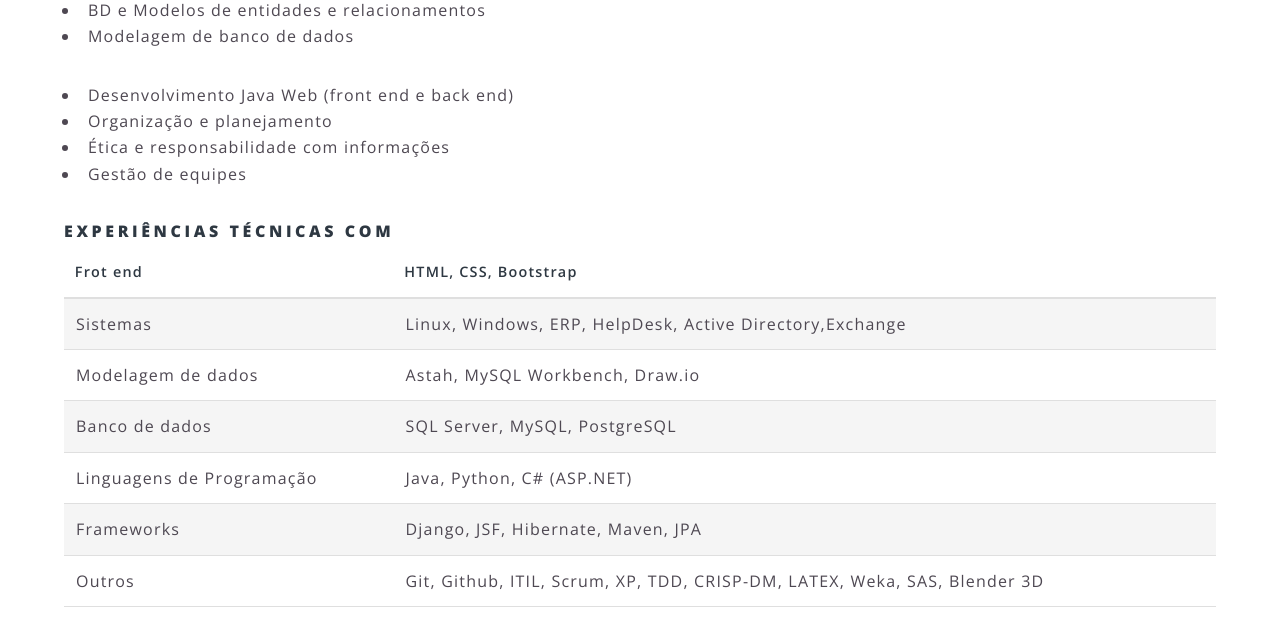
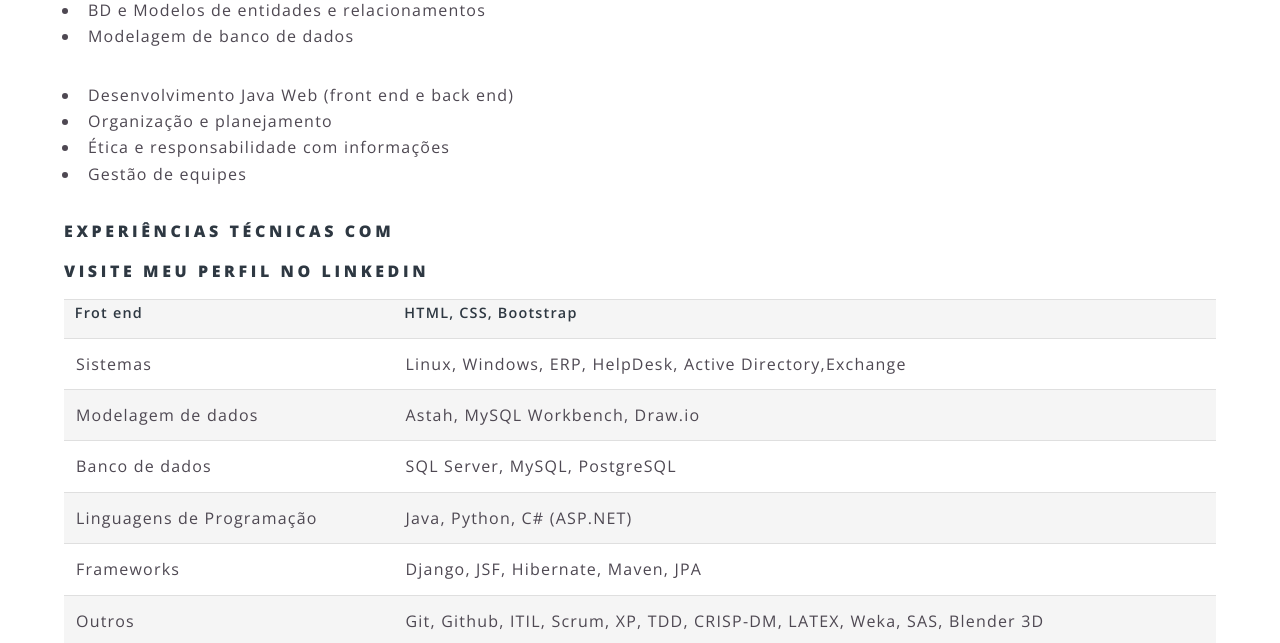
Before and after one commit to SaraFernandes/sarafernandes.github.io_sfdhgdfg, a Jekyll site: the page built from outras.html, in a window 1280 px wide and 900 px high, scrolled down 1023 px, cut to the strip 0-643 px from the top of the window. Built offline with Jekyll 4.4.1, drawn with Linux system fonts in a browser that asks for light colours.

```diff
--- a/outras.html
+++ b/outras.html
@@ -95,12 +95,14 @@
 				<div class="table-wrapper">
 					<table>
 						<thead>
+							<h4>Visite meu perfil no LinkedIn</h4>
+						</thead>
+						<tbody>
 							<tr>
-								<th>Frot end</th>
+								<b><th>Frot end</th></b>
 								<th>HTML, CSS, Bootstrap</th>
 							</tr>
-						</thead>
-						<tbody>
+
 							<tr>
 								<td>Sistemas</td>
 								<td>Linux, Windows, ERP, HelpDesk, Active Directory,Exchange</td>
```
